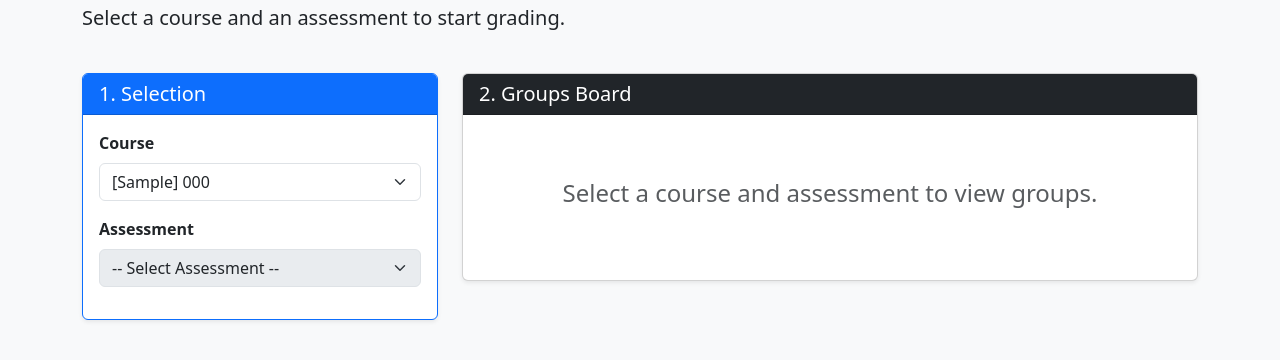
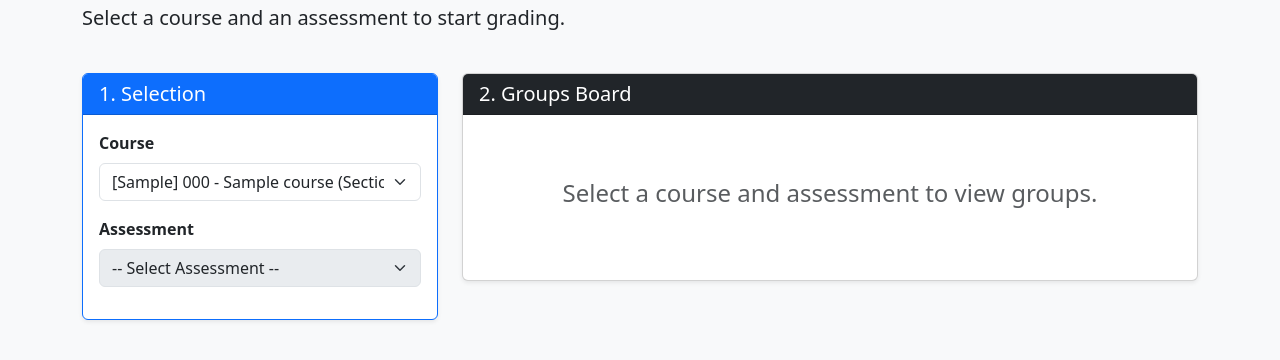
Before and after one commit to jorgeanais/calificame, a Django app: template evaluations/templates/evaluations/grading_dashboard.html in a window 1280 px wide. Shown: the part 173-533 px from the top of the page. Run offline with Django 5.2, Linux system fonts and the light colour scheme; tables that the repository leaves empty hold one stand-in row (values such as "Sample post"); the template is opened without the code that fills it: values that come from a table or form of the project are taken from there, most other values are stand-ins (such as "Sample title", 1, 10 or a date in 2020); data that the repository does not hold is empty.

Commit message:
fix(ui): show course section in grading selector

```diff
--- a/evaluations/templates/evaluations/grading_dashboard.html
+++ b/evaluations/templates/evaluations/grading_dashboard.html
@@ -29,7 +29,7 @@
                     <select class="form-select" id="courseSelect">
                         <option value="">{% trans "-- Select a Course --" %}</option>
                         {% for course in courses %}
-                            <option value="{{ course.id }}">[{{ course.period }}] {{ course.code }}</option>
+                            <option value="{{ course.id }}">[{{ course.period }}] {{ course.code }} - {{ course.name }} (Section {{ course.section }})</option>
                         {% endfor %}
                     </select>
                 </div>
```
